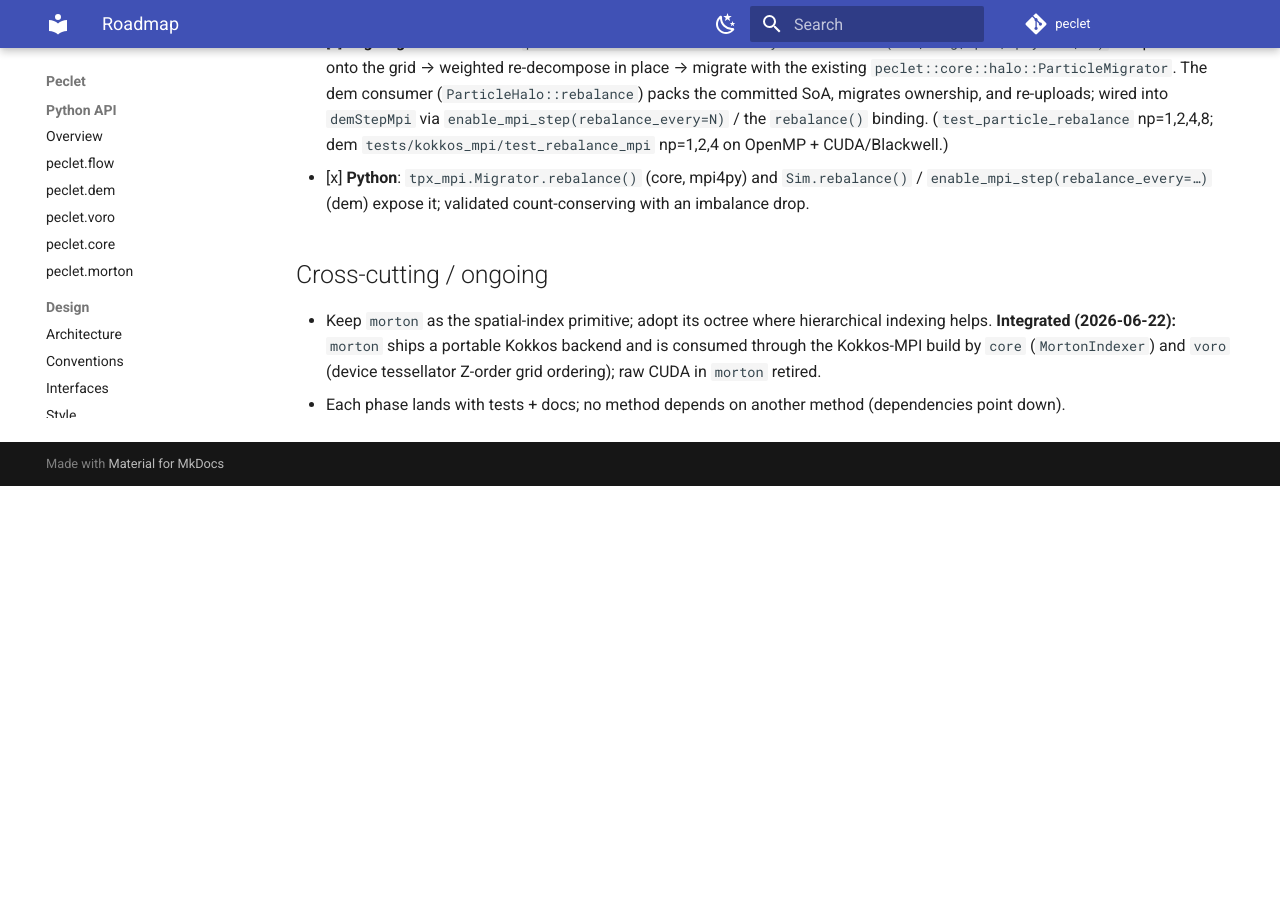
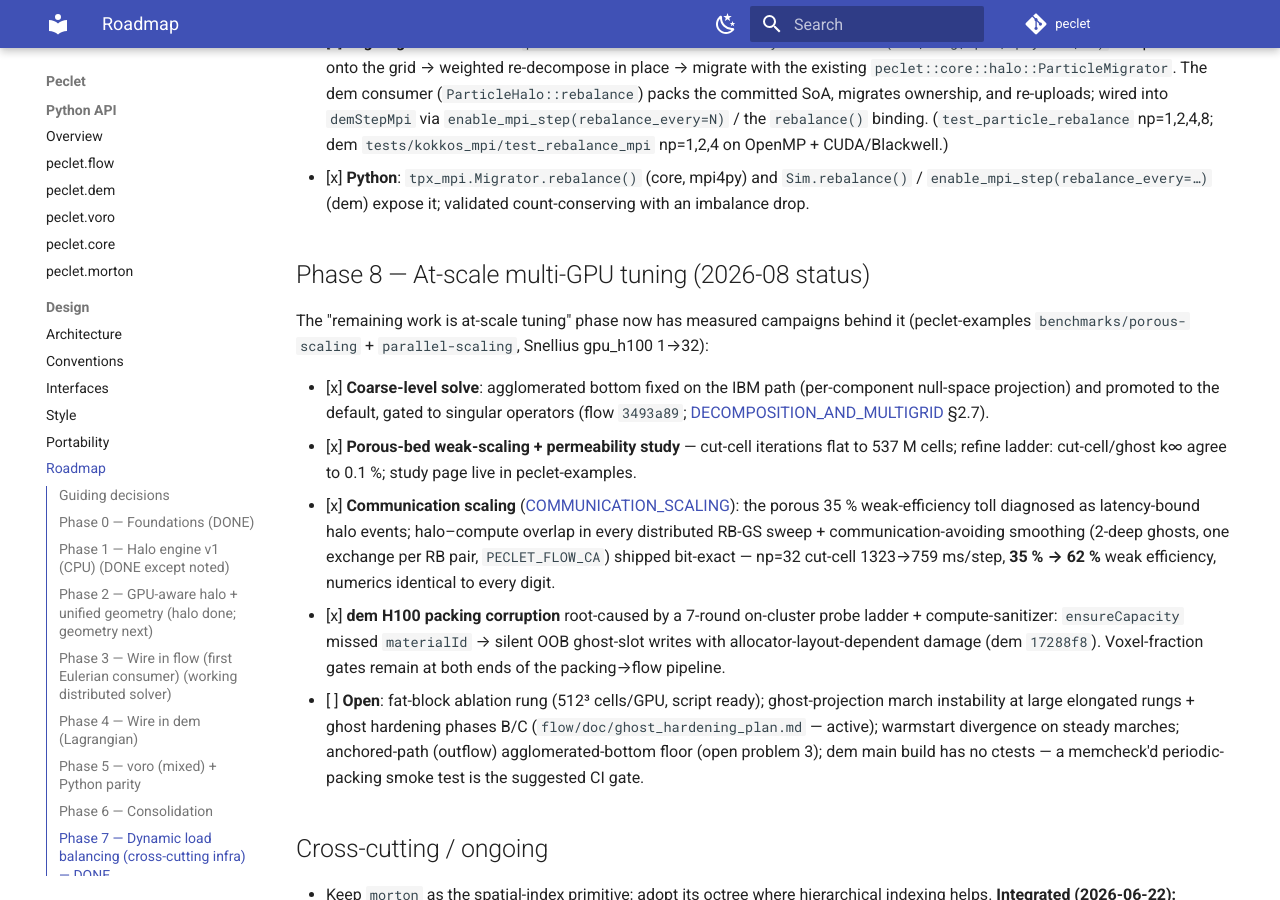
Before and after one commit to computational-chemical-engineering/peclet, an MkDocs documentation site: the page built from docs/ROADMAP.md, in a window 1280 px wide and 900 px high, scrolled down 3799 px. Built offline with MkDocs 1.6.1 and Material for MkDocs 9.7.7, drawn with Linux system fonts in a browser that asks for light colours; comment, search, counter and statistics services are not loaded; before the commit the page ends 4285 px from its top, so only the background shows below that.

Commit message:
docs: ROADMAP Phase 8 — at-scale multi-GPU tuning status (2026-08 campaigns)
Records the measured state: agglomerated bottom default, porous-bed study (cross-IBM
k_inf 0.1%), communication-scaling work shipped (35% -> 62% weak efficiency at np=32,
bit-exact), dem H100 OOB root-caused + fixed; open items enumerated (fat rung, ghost
hardening B/C, warmstart, anchored-path floor, dem CI gate).

Co-Authored-By: Claude Fable 5 <noreply@anthropic.com>

```diff
--- a/docs/ROADMAP.md
+++ b/docs/ROADMAP.md
@@ -156,6 +156,31 @@ drift far apart). The fix is the same primitive for both, so it lives in `core`.
 - [x] **Python**: `tpx_mpi.Migrator.rebalance()` (core, mpi4py) and `Sim.rebalance()` /
   `enable_mpi_step(rebalance_every=…)` (dem) expose it; validated count-conserving with an imbalance drop.
 
+## Phase 8 — At-scale multi-GPU tuning (2026-08 status)
+
+The "remaining work is at-scale tuning" phase now has measured campaigns behind it
+(peclet-examples `benchmarks/porous-scaling` + `parallel-scaling`, Snellius gpu_h100 1→32):
+
+- [x] **Coarse-level solve**: agglomerated bottom fixed on the IBM path (per-component null-space
+      projection) and promoted to the default, gated to singular operators (flow `3493a89`;
+      [DECOMPOSITION_AND_MULTIGRID](DECOMPOSITION_AND_MULTIGRID.md) §2.7).
+- [x] **Porous-bed weak-scaling + permeability study** — cut-cell iterations flat to 537 M cells;
+      refine ladder: cut-cell/ghost k∞ agree to 0.1 %; study page live in peclet-examples.
+- [x] **Communication scaling** ([COMMUNICATION_SCALING](COMMUNICATION_SCALING.md)): the porous
+      35 % weak-efficiency toll diagnosed as latency-bound halo events; halo–compute overlap in
+      every distributed RB-GS sweep + communication-avoiding smoothing (2-deep ghosts, one
+      exchange per RB pair, `PECLET_FLOW_CA`) shipped bit-exact — np=32 cut-cell 1323→759 ms/step,
+      **35 % → 62 %** weak efficiency, numerics identical to every digit.
+- [x] **dem H100 packing corruption** root-caused by a 7-round on-cluster probe ladder +
+      compute-sanitizer: `ensureCapacity` missed `materialId` → silent OOB ghost-slot writes with
+      allocator-layout-dependent damage (dem `17288f8`). Voxel-fraction gates remain at both ends
+      of the packing→flow pipeline.
+- [ ] **Open**: fat-block ablation rung (512³ cells/GPU, script ready); ghost-projection march
+      instability at large elongated rungs + ghost hardening phases B/C
+      (`flow/doc/ghost_hardening_plan.md` — active); warmstart divergence on steady marches;
+      anchored-path (outflow) agglomerated-bottom floor (open problem 3); dem main build has no
+      ctests — a memcheck'd periodic-packing smoke test is the suggested CI gate.
+
 ## Cross-cutting / ongoing
 
 - Keep `morton` as the spatial-index primitive; adopt its octree where hierarchical indexing
```
